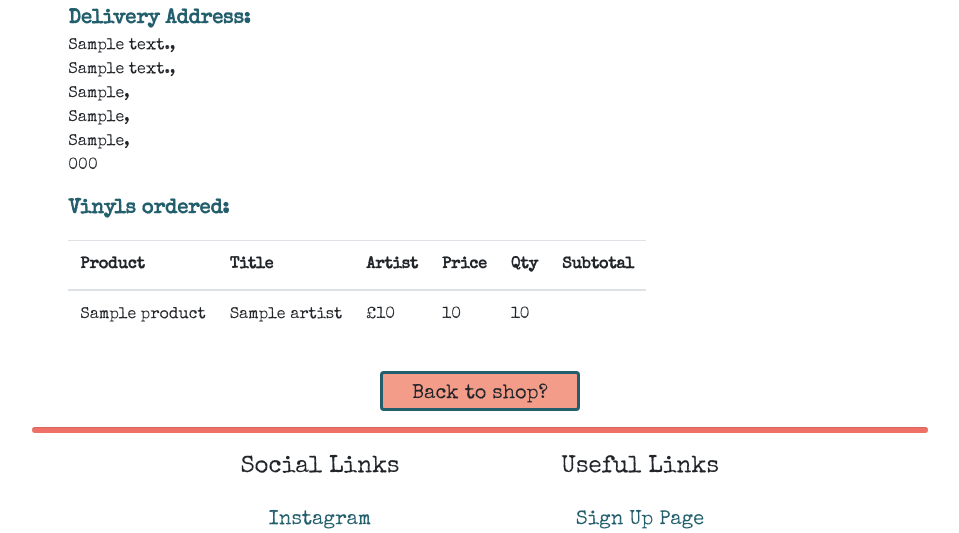
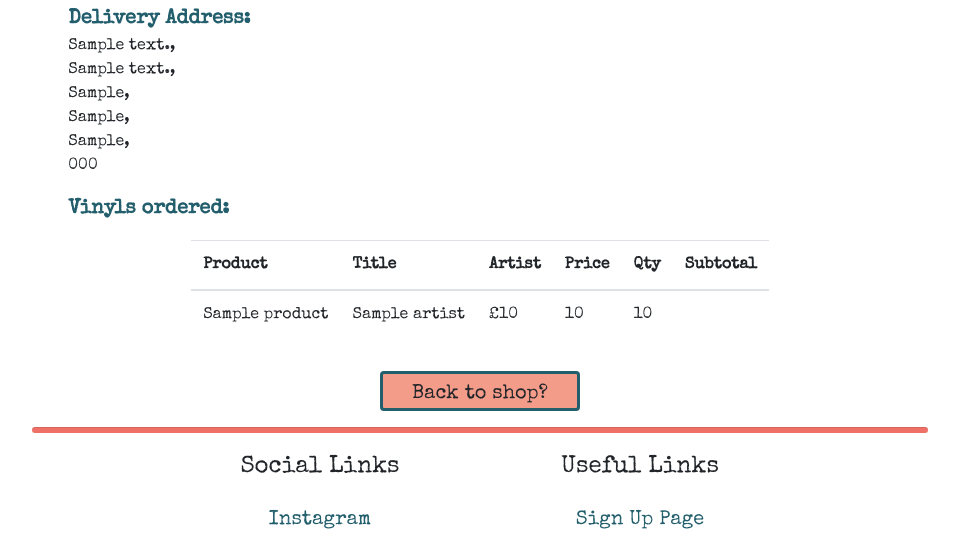
Before and after one commit to natalie-kate/music_to_my_ears, a Django app: template checkout/templates/checkout/checkout_success.html in a window 1280 px wide. Shown: the part 782-1315 px from the top of the page, without its empty margins (160-1119 px from the left). Run offline with Django 4.2, Linux system fonts and the light colour scheme; the template is opened without the code that fills it: most values are stand-ins (such as "Sample title", 1, 10 or a date in 2020); some libraries are stand-ins or nearby versions.

Commit message:
Add table styling as overflowing

```diff
--- a/static/css/base.css
+++ b/static/css/base.css
@@ -320,6 +320,17 @@ input[name=rate_us]:checked~label {
     height: 300px;
     object-fit: cover;
 }
+
+/*---- https://stackoverflow.com/questions/19794211
+/horizontal-scroll-on-overflow-of-table----*/
+table {
+    display: block;
+    font-size: 16px;
+    max-width: fit-content;
+    margin: 0 auto;
+    overflow-x: auto;
+  }
+
 /*---- Media Queries ----*/
 
 @media(max-width: 350px) {
```
